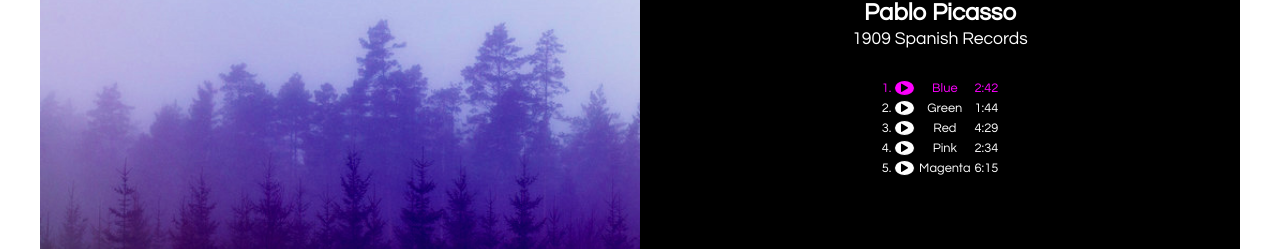
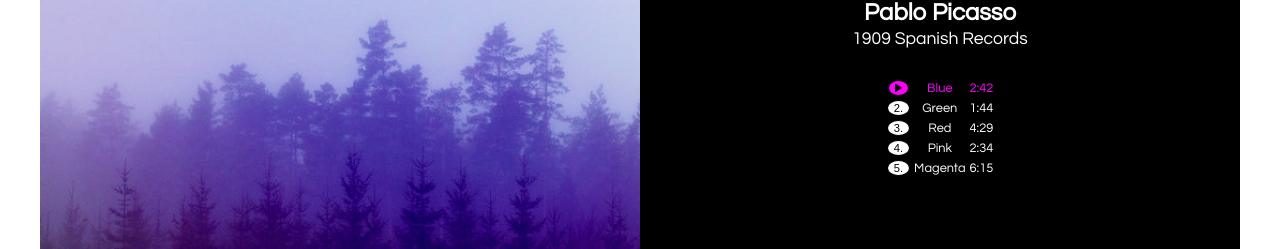
Before and after one commit to sds0208/bloc-jams-react, a React (Create React App) app: page /album/the-colors in a window 1280 px wide. Shown: the part 311-560 px from the top of the page. Built offline with nearby package versions, Linux system fonts and the light colour scheme.

Commit message:
working on play/pause button hovering

```diff
--- a/package.json
+++ b/package.json
@@ -5,6 +5,7 @@
   "dependencies": {
     "react": "^16.2.0",
     "react-dom": "^16.2.0",
+    "react-hover-observer": "^2.0.2",
     "react-router-dom": "^4.2.2",
     "react-scripts": "1.0.17"
   },
--- a/src/components/Album.js
+++ b/src/components/Album.js
@@ -16,11 +16,13 @@ class Album extends Component {
       currentTime: 0,
       volume: 0.7,
       duration: album.songs[0].duration,
-      isPlaying: false
+      isPlaying: false,
+      hovering: false
     };
 
     this.audioElement = document.createElement('audio');
     this.audioElement.src = album.songs[0].audioSrc;
+
 }
 
 componentDidMount() {
@@ -33,7 +35,8 @@ componentDidMount() {
     },
     volumechange: e => {
       this.setState({ volume: this.audioElement.volume });
-    }
+    },
+
   };
   this.audioElement.addEventListener('timeupdate', this.eventListeners.timeupdate);
   this.audioElement.addEventListener('durationchange', this.eventListeners.durationchange);
@@ -113,9 +116,13 @@ formatTime(timeInSeconds) {
       return minutes + ":" + seconds;
     }
   }
+
 }
 
   render() {
+    const handleMouseEnter = () => this.setState({hovering: true});
+    const handleMouseLeave = () => this.setState({hovering: false});
+
     return (
       <section className="album">
         <section id="album-info">
@@ -130,9 +137,11 @@ formatTime(timeInSeconds) {
                   this.state.album.songs.map( (song, index) =>
                     <tr className={this.state.currentSong === song ? 'song-playing' : 'song'} key={index} onClick={() => this.handleSongClick(song)} >
                       <td className="song-actions">
-                        <span className="song-number">{index+1}.  </span>
-                        <button>
-                          <span className={this.state.currentSong === song && this.state.isPlaying ? 'ion-pause' : 'ion-play' }></span>
+
+                        <button onMouseEnter={handleMouseEnter} onMouseLeave={handleMouseLeave} >
+                          <span className={this.state.hovering || this.state.currentSong === song ? 'no-show' : 'song-number'}>{index+1}.  </span>
+                          <span className={this.state.hovering || (this.state.currentSong === song && !this.state.isPlaying) ? 'ion-play' : 'no-show' }></span>
+                          <span className={(this.state.currentSong === song && this.state.isPlaying && this.state.hovering) || (this.state.currentSong === song && this.state.isPlaying)? 'ion-pause' : 'no-show' }></span>
                         </button>
                       </td>
                       <td className="song-title">{song.title}</td>
--- a/src/index.css
+++ b/src/index.css
@@ -162,6 +162,9 @@ header {
   font-size: .7rem;
 }
 
+.no-show {
+  display: none;
+}
 
 .player-bar {
   display: grid;
```
